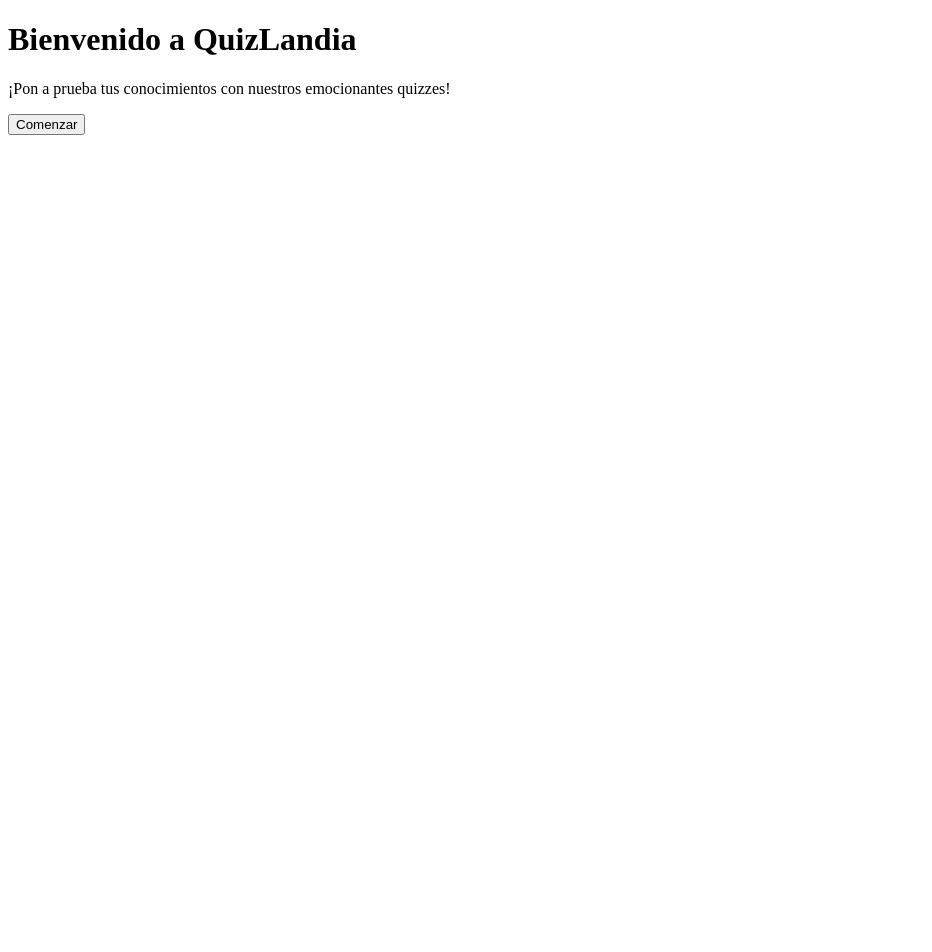
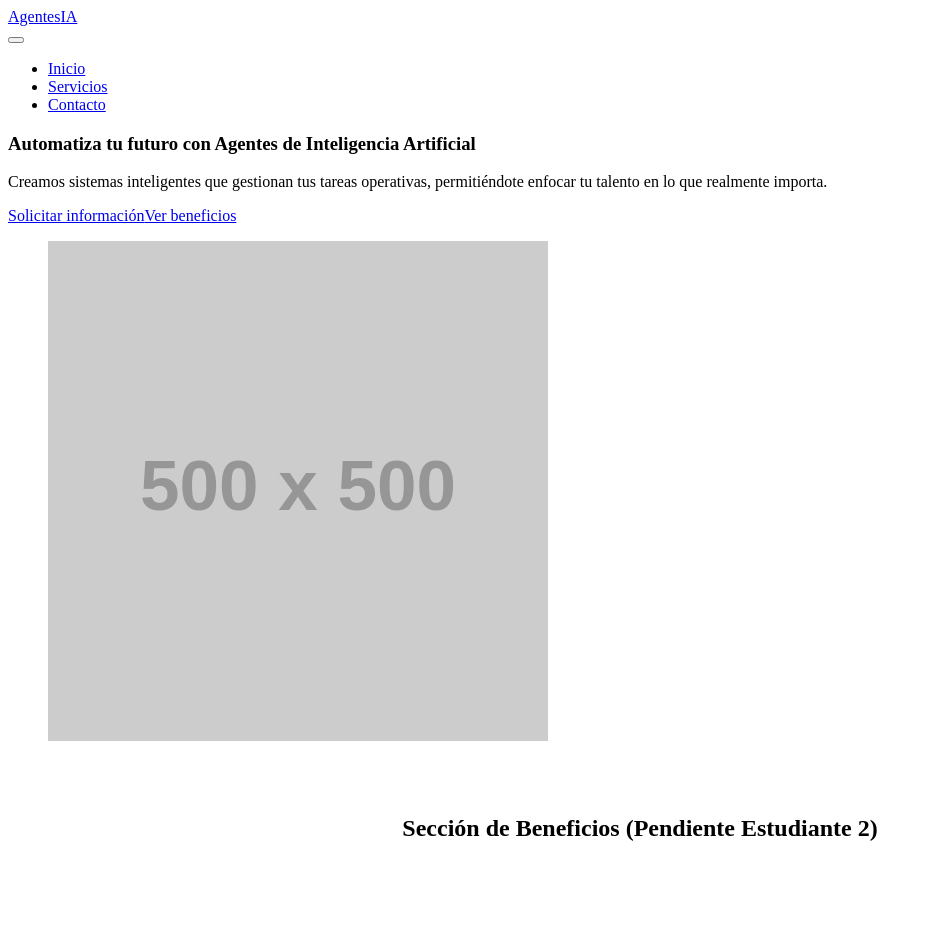
Before and after one commit to DavidToroHrr/QuizLandingPage, a React (Vite) app in the folder manIA/: page / in a window 1280 px wide. Shown: the top 952 px of the page, without its empty margins (0-932 px from the left). Before the commit the page ends 800 px from the top, so only its background shows below. Built offline with nearby package versions, Linux system fonts and the light colour scheme.

Commit message:
task completed

```diff
--- a/manIA/src/App.jsx
+++ b/manIA/src/App.jsx
@@ -1,18 +1,45 @@
-import { useState } from 'react'
-import reactLogo from './assets/react.svg'
-import viteLogo from './assets/vite.svg'
-import heroImg from './assets/hero.png'
-import './App.css'
-import HeroComponent from './components/heroComponent'
+import React from 'react';
+import Header from './components/Header';
+import Hero from './components/Hero';
 
 function App() {
-  const [count, setCount] = useState(0)
+  return (
+    <div className="app-container">
+      {/* Componente de Navegación (Estudiante 1) */}
+      <Header />
 
-  return (
-    <div>
-      <HeroComponent />
+      {/* Contenedor Semántico Principal (Estudiante 1) */}
+      <main className="contenido-principal">
+
+        {/* Componente Hero (Estudiante 1) */}
+        <Hero />
+
+        {/* Sección de Beneficios (Aquí entrará el Estudiante 2) */}
+        <section id="servicios" className="seccion-beneficios">
+          {/* <Beneficios /> */}
+          <h2 style={{textAlign: 'center', padding: '50px 0'}}>
+            Sección de Beneficios (Pendiente Estudiante 2)
+          </h2>
+        </section>
+
+        {/* Sección de Formulario (Aquí entrará el Estudiante 3) */}
+        <section id="contacto" className="seccion-contacto">
+          {/* <Formulario /> */}
+          <h2 style={{textAlign: 'center', padding: '50px 0'}}>
+            Sección de Contacto (Pendiente Estudiante 3)
+          </h2>
+        </section>
+
+      </main>
+
+      {/* Footer (Aquí entrará el Estudiante 3) */}
+      <footer className="pie-pagina">
+        <div className="contenedor-footer">
+          <p>&copy; 2026 Soluciones IA. Todos los derechos reservados.</p>
+        </div>
+      </footer>
     </div>
-  )
+  );
 }
 
-export default App
+export default App;
--- /dev/null
+++ b/manIA/src/components/Header.jsx
@@ -0,0 +1,36 @@
+import React, { useState } from 'react';
+
+const Header = () => {
+  const [menuAbierto, setMenuAbierto] = useState(false);
+
+  const manejarToggle = () => setMenuAbierto(!menuAbierto);
+
+  return (
+    <header className="cabecera-principal">
+      <div className="contenedor-navegacion">
+        <div className="logo-sitio">
+          <a href="/">Agentes<span>IA</span></a>
+        </div>
+
+        <nav className="menu-navegacion" aria-label="Navegación principal">
+          {/* Botón para móviles - Estructura lista para el Estudiante 4 */}
+          <button
+            className="boton-menu"
+            onClick={manejarToggle}
+            aria-expanded={menuAbierto}
+          >
+            <span className="linea-hamburguesa"></span>
+          </button>
+
+          <ul className={menuAbierto ? "lista-links abierta" : "lista-links"}>
+            <li><a href="#inicio" onClick={() => setMenuAbierto(false)}>Inicio</a></li>
+            <li><a href="#servicios" onClick={() => setMenuAbierto(false)}>Servicios</a></li>
+            <li><a href="#contacto" onClick={() => setMenuAbierto(false)}>Contacto</a></li>
+          </ul>
+        </nav>
+      </div>
+    </header>
+  );
+};
+
+export default Header;
--- /dev/null
+++ b/manIA/src/components/Hero.jsx
@@ -0,0 +1,33 @@
+import React from 'react';
+
+const Hero = () => {
+  return (
+    <section id="inicio" className="seccion-hero">
+      <div className="contenedor-hero">
+        <article className="contenido-hero">
+          {/* Tu H1: El punto más importante de la estructura semántica */}
+          <h1 className="titulo-principal">
+            Automatiza tu futuro con Agentes de Inteligencia Artificial
+          </h1>
+          <p className="descripcion-hero">
+            Creamos sistemas inteligentes que gestionan tus tareas operativas,
+            permitiéndote enfocar tu talento en lo que realmente importa.
+          </p>
+          <div className="grupo-botones-hero">
+            <a href="#contacto" className="boton-accion-principal">Solicitar información</a>
+            <a href="#servicios" className="boton-accion-secundario">Ver beneficios</a>
+          </div>
+        </article>
+
+        <figure className="imagen-hero">
+          <img
+            src="https://via.placeholder.com/500"
+            alt="Ilustración representativa de inteligencia artificial"
+          />
+        </figure>
+      </div>
+    </section>
+  );
+};
+
+export default Hero;
--- a/manIA/src/components/heroComponent.jsx
+++ /dev/null
@@ -1,9 +0,0 @@
-export default function HeroComponent() {
-    return (
-        <div className="hero">
-            <h1>Bienvenido a QuizLandia</h1>
-            <p>¡Pon a prueba tus conocimientos con nuestros emocionantes quizzes!</p>
-            <button className="cta-button">Comenzar</button>
-        </div>
-    );
-}
```
Also changed, not shown: manIA/src/assets/manIA.png (added).
